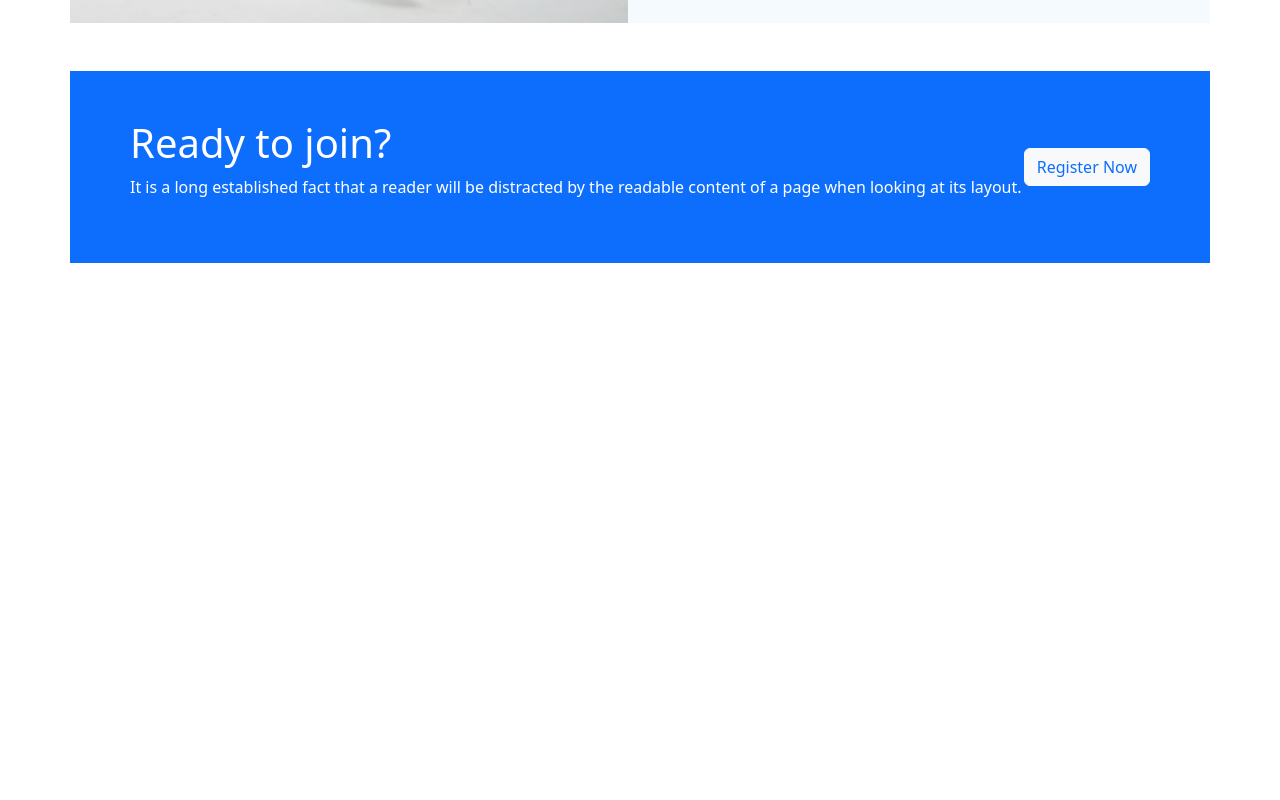
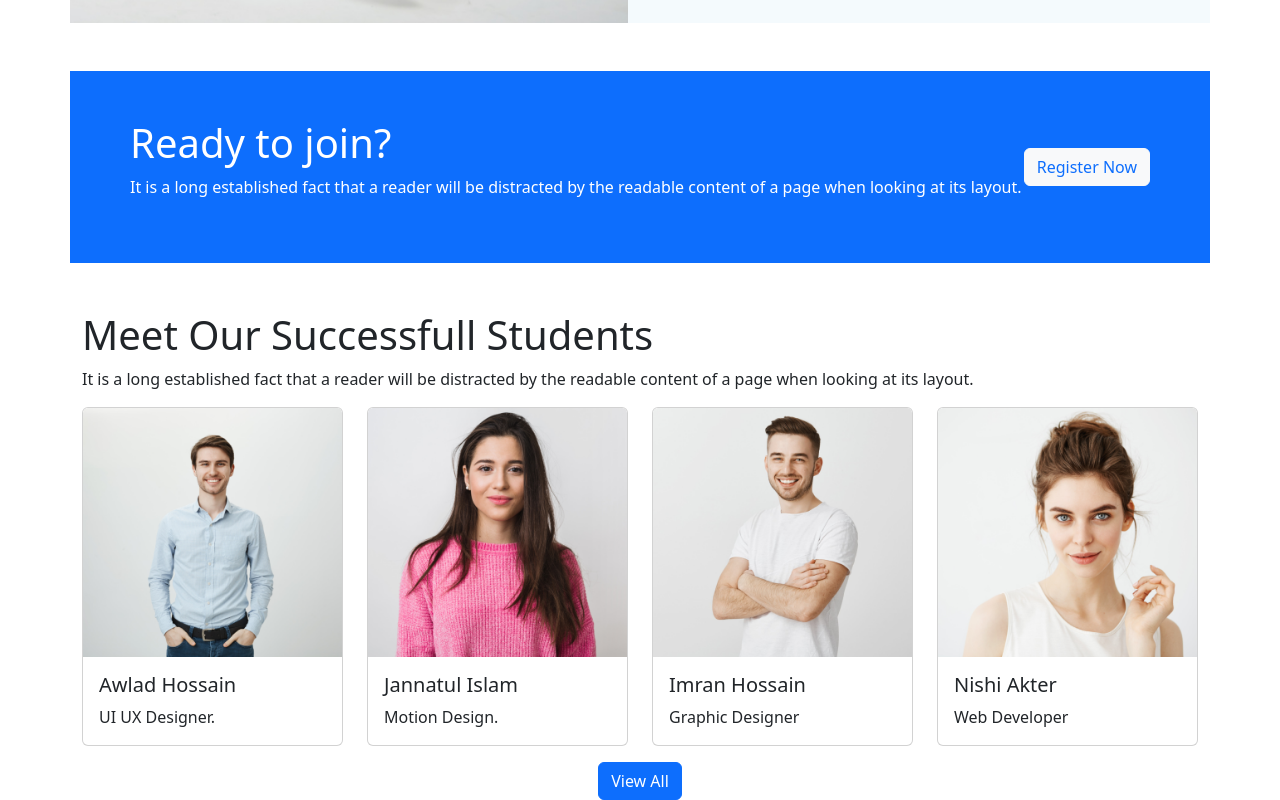
Before and after one commit to SotonAlamgir-PH/assignment-3, a plain HTML site: page index.html in a window 1280 px wide. Shown: the part 2088-2888 px from the top of the page. Before the commit the page ends 2351 px from the top, so only its background shows below. Drawn offline with nearby package versions, Linux system fonts and the light colour scheme.

Commit message:
another section

```diff
--- a/index.html
+++ b/index.html
@@ -62,7 +62,8 @@
                                 <img src="images/cover/cover-1.png" class="d-block w-100" alt="...">
                                 <div class="carousel-caption d-none d-md-block my-auto">
                                     <h1>Get Started Digital Learning</h1>
-                                    <p>It is a long established fact that a reader will be distracted by the readable content of a page when looking at its layout.</p>
+                                    <p>It is a long established fact that a reader will be distracted by the readable
+                                        content of a page when looking at its layout.</p>
                                     <button class="btn btn-primary">Get Started</button>
                                 </div>
                             </div>
@@ -70,7 +71,8 @@
                                 <img src="images/cover/cover-3.jpg" class="d-block w-100" alt="...">
                                 <div class="carousel-caption d-none d-md-block">
                                     <h1>Get Started Digital Learning</h1>
-                                    <p>It is a long established fact that a reader will be distracted by the readable content of a page when looking at its layout.</p>
+                                    <p>It is a long established fact that a reader will be distracted by the readable
+                                        content of a page when looking at its layout.</p>
                                     <button class="btn btn-primary">Get Started</button>
                                 </div>
                             </div>
@@ -95,37 +97,41 @@
             <div class="container">
                 <div class="course-title text-center">
                     <h1>Discover Our Popular Courses</h1>
-                    <p>It is a long established fact that a reader will be distracted by the readable content of a page when looking at its layout.</p>
+                    <p>It is a long established fact that a reader will be distracted by the readable content of a page
+                        when looking at its layout.</p>
                 </div>
                 <div class="row">
                     <div class="col-lg-6 col-md-6 col-sm-12">
                         <div class="course-offer d-flex align-items-center">
                             <div class="couser-offer-img p-3">
-                                <img class="img-fluid"  src="images/course/course-1.png" alt="" srcset="">
+                                <img class="img-fluid" src="images/course/course-1.png" alt="" srcset="">
                             </div>
                             <div class="couser-offer-title pt-3">
                                 <h5>Fundamental Of UI/UX Design</h5>
-                                <p>Some quick example text to build on the card title and make up the bulk of the card.</p>
+                                <p>Some quick example text to build on the card title and make up the bulk of the card.
+                                </p>
                                 <p>Price : 20$</p>
                             </div>
                         </div>
                         <div class="course-offer d-flex align-items-center">
                             <div class="couser-offer-img p-3">
-                                <img class="img-fluid"  src="images/course/course-1.png" alt="" srcset="">
+                                <img class="img-fluid" src="images/course/course-1.png" alt="" srcset="">
                             </div>
                             <div class="couser-offer-title pt-3">
                                 <h5>Fundamental Of UI/UX Design</h5>
-                                <p>Some quick example text to build on the card title and make up the bulk of the card.</p>
+                                <p>Some quick example text to build on the card title and make up the bulk of the card.
+                                </p>
                                 <p>Price : 20$</p>
                             </div>
                         </div>
                         <div class="course-offer d-flex align-items-center">
                             <div class="couser-offer-img p-3">
-                                <img class="img-fluid"  src="images/course/course-1.png" alt="" srcset="">
+                                <img class="img-fluid" src="images/course/course-1.png" alt="" srcset="">
                             </div>
                             <div class="couser-offer-title pt-3">
                                 <h5>Fundamental Of UI/UX Design</h5>
-                                <p>Some quick example text to build on the card title and make up the bulk of the card.</p>
+                                <p>Some quick example text to build on the card title and make up the bulk of the card.
+                                </p>
                                 <p>Price : 20$</p>
                             </div>
                         </div>
@@ -133,31 +139,34 @@
                     <div class="col-lg-6 col-md-6 col-sm-12">
                         <div class="course-offer d-flex align-items-center">
                             <div class="couser-offer-img p-3">
-                                <img class="img-fluid"  src="images/course/course-1.png" alt="" srcset="">
+                                <img class="img-fluid" src="images/course/course-1.png" alt="" srcset="">
                             </div>
                             <div class="couser-offer-title pt-3">
                                 <h5>Fundamental Of UI/UX Design</h5>
-                                <p>Some quick example text to build on the card title and make up the bulk of the card.</p>
+                                <p>Some quick example text to build on the card title and make up the bulk of the card.
+                                </p>
                                 <p>Price : 20$</p>
                             </div>
                         </div>
                         <div class="course-offer d-flex align-items-center">
                             <div class="couser-offer-img p-3">
-                                <img class="img-fluid"  src="images/course/course-1.png" alt="" srcset="">
+                                <img class="img-fluid" src="images/course/course-1.png" alt="" srcset="">
                             </div>
                             <div class="couser-offer-title pt-3">
                                 <h5>Fundamental Of UI/UX Design</h5>
-                                <p>Some quick example text to build on the card title and make up the bulk of the card.</p>
+                                <p>Some quick example text to build on the card title and make up the bulk of the card.
+                                </p>
                                 <p>Price : 20$</p>
                             </div>
                         </div>
                         <div class="course-offer d-flex align-items-center">
                             <div class="couser-offer-img p-3">
-                                <img class="img-fluid"  src="images/course/course-1.png" alt="" srcset="">
+                                <img class="img-fluid" src="images/course/course-1.png" alt="" srcset="">
                             </div>
                             <div class="couser-offer-title pt-3">
                                 <h5>Fundamental Of UI/UX Design</h5>
-                                <p>Some quick example text to build on the card title and make up the bulk of the card.</p>
+                                <p>Some quick example text to build on the card title and make up the bulk of the card.
+                                </p>
                                 <p>Price : 20$</p>
                             </div>
                         </div>
@@ -180,8 +189,11 @@
                     </div>
                     <div class="col-lg-6 col-md-6 col-sm-12 p-5">
                         <h1>Explore The elearning Institute</h1>
-                        <p>There are many variations of passages of available, but the majority have suffered alteration in some form, by injected humour, or randomised words which don't look even slightly believable. If you are going to use a passage of  you need to be sure.</p>
-                        <p>Anything embarrassing hidden in the middle of text. All the Lorem Ipsum generators on the Internet tend to repeat predefined.</p>
+                        <p>There are many variations of passages of available, but the majority have suffered alteration
+                            in some form, by injected humour, or randomised words which don't look even slightly
+                            believable. If you are going to use a passage of you need to be sure.</p>
+                        <p>Anything embarrassing hidden in the middle of text. All the Lorem Ipsum generators on the
+                            Internet tend to repeat predefined.</p>
                         <div class="ebox-one d-flex justify-content-between">
                             <div class="ebox-title">
                                 <h1>3.2K+</h1>
@@ -203,7 +215,7 @@
                 </div>
             </div>
         </section>
-
+        <!-- ready to join start  -->
         <section class="rjoin mt-5">
             <div class="container bg-primary">
                 <div class="row">
@@ -211,13 +223,63 @@
                         <div class="rjoin-info d-flex justify-content-between align-items-center p-5">
                             <div class="rjoin-title">
                                 <h1 class="text-white">Ready to join?</h1>
-                                <p class="text-white">It is a long established fact that a reader will be distracted by the readable content of a page when looking at its layout.</p>
+                                <p class="text-white">It is a long established fact that a reader will be distracted by
+                                    the readable content of a page when looking at its layout.</p>
                             </div>
                             <div class="rjoin-btn">
                                 <button class="btn btn-light text-primary">Register Now</button>
                             </div>
                         </div>
                     </div>
+                </div>
+            </div>
+        </section>
+        <!-- ready to join end  -->
+        <section class="our-student mt-5">
+            <div class="container">
+                <h1>Meet Our Successfull Students</h1>
+                <p>It is a long established fact that a reader will be distracted by the readable content of a page when
+                    looking at its layout.</p>
+                <div class="row">
+                    <div class="col-lg-3 col-md-6 col-sm-12">
+                        <div class="card">
+                            <img src="images/student/student-1.png" class="card-img-top" alt="...">
+                            <div class="card-body">
+                                <h5 class="card-title">Awlad Hossain</h5>
+                                <p class="card-text">UI UX Designer.</p>
+                            </div>
+                        </div>
+                    </div>
+                    <div class="col-lg-3 col-md-6 col-sm-12">
+                        <div class="card">
+                            <img src="images/student/student-2.png" class="card-img-top" alt="...">
+                            <div class="card-body">
+                                <h5 class="card-title">Jannatul Islam</h5>
+                                <p class="card-text">Motion Design.</p>
+                            </div>
+                        </div>
+                    </div>
+                    <div class="col-lg-3 col-md-6 col-sm-12">
+                        <div class="card">
+                            <img src="images/student/student-3.png" class="card-img-top" alt="...">
+                            <div class="card-body">
+                                <h5 class="card-title">Imran Hossain</h5>
+                                <p class="card-text">Graphic Designer</p>
+                            </div>
+                        </div>
+                    </div>
+                    <div class="col-lg-3 col-md-6 col-sm-12">
+                        <div class="card">
+                            <img src="images/student/student-4.png" class="card-img-top" alt="...">
+                            <div class="card-body">
+                                <h5 class="card-title">Nishi Akter</h5>
+                                <p class="card-text">Web Developer</p>
+                            </div>
+                        </div>
+                    </div>
+                </div>
+                <div class="student-btn text-center mt-3">
+                    <button class="btn btn-primary text-white">View All</button>
                 </div>
             </div>
         </section>
```
